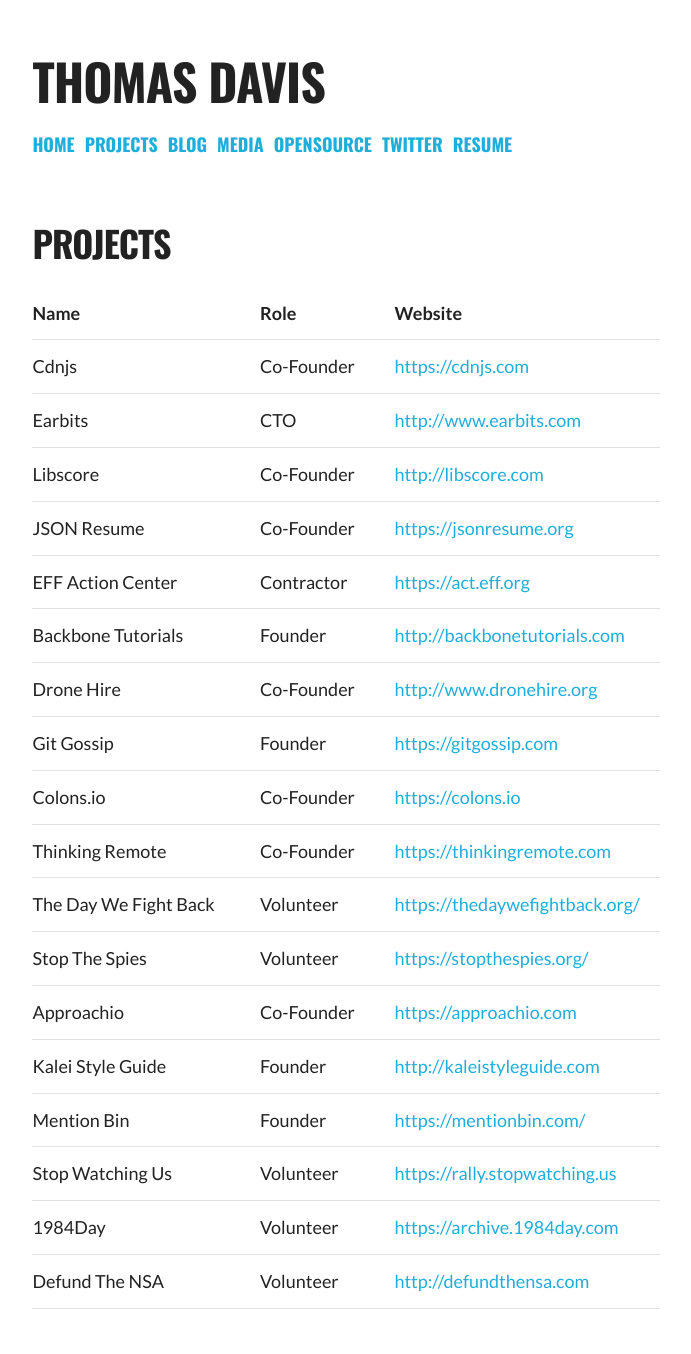
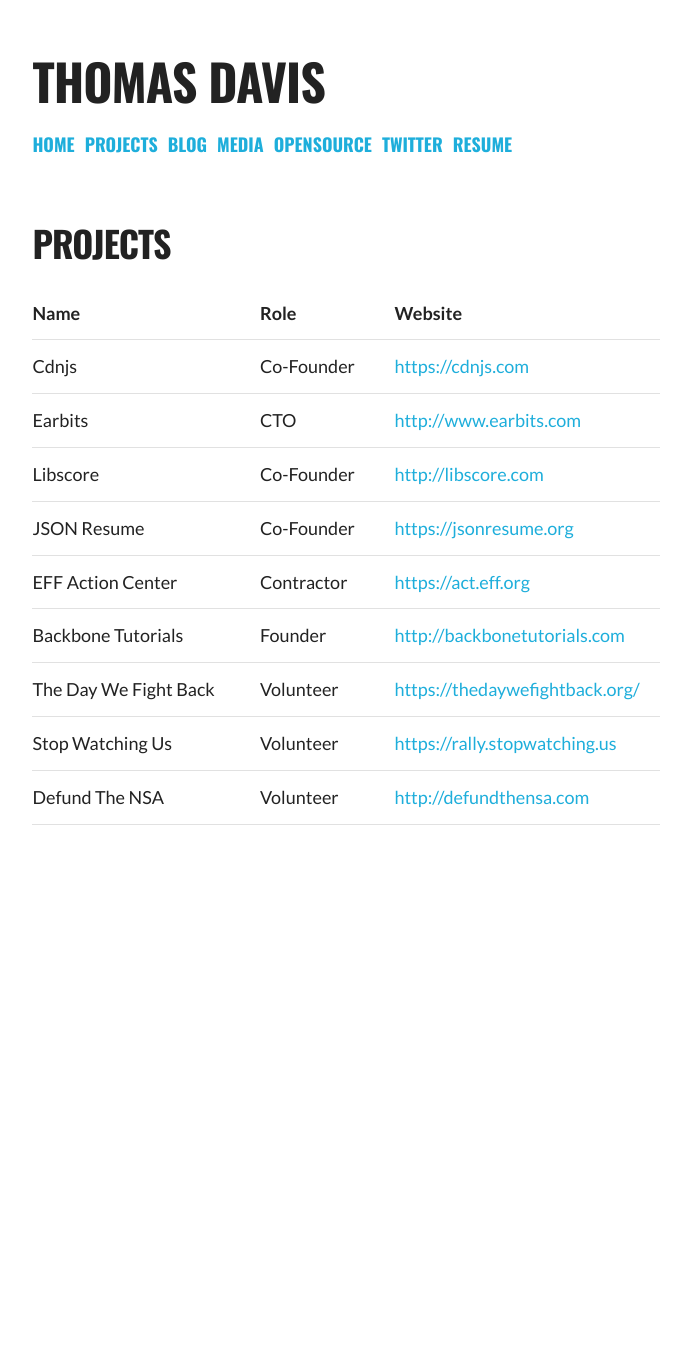
Before and after one commit to thomasdavis/homepage, a Jekyll site: the page built from projects.html, in a window 1280 px wide. Shown: the whole page, without its empty margins (294-985 px from the left). Built offline with Jekyll 4.4.1, drawn with Linux system fonts in a browser that asks for light colours; nearby versions of some CDN libraries; comment, search, counter and statistics services are not loaded; after the commit the page ends 900 px from its top, so only the background shows below that; some of the changed lines change nothing that is shown.

Commit message:
Update portfolio.yaml

```diff
--- a/_data/portfolio.yaml
+++ b/_data/portfolio.yaml
@@ -30,64 +30,16 @@
   role: Founder
   description: I write tutorials and blog post regarding the popular Javascript framework Backbone.js. The tutorials cover a range of topics regarding front end development aimed at beginners, experts and anyone in between.
 
-
-- name: Drone Hire
-  url: http://www.dronehire.org
-  role: Co-Founder
-  description: An international directory of civilian drone / UAV operators for hire. Services include aerial photography, aerial video, mapping, surveying, precision agriculture, real estate photography, remote inspections and infrared imaging. Our plan is to be the place to go when looking for UAV/Drone services. The website is built in Backbone.js and API is built with Node.js and Postgres.
-
-
-- name: Git Gossip
-  url: https://gitgossip.com
-  role: Founder
-  description: An international directory of civilian drone / UAV operators for hire. Services include aerial photography, aerial video, mapping, surveying, precision agriculture, real estate photography, remote inspections and infrared imaging. Our plan is to be the place to go when looking for UAV/Drone services. The website is built in Backbone.js and API is built with Node.js and Postgres.
-
-
-- name: Colons.io
-  url: https://colons.io
-  role: Co-Founder
-  description: An international directory of civilian drone / UAV operators for hire. Services include aerial photography, aerial video, mapping, surveying, precision agriculture, real estate photography, remote inspections and infrared imaging. Our plan is to be the place to go when looking for UAV/Drone services. The website is built in Backbone.js and API is built with Node.js and Postgres.
-
-- name: Thinking Remote
-  url: https://thinkingremote.com
-  role: Co-Founder
-  description: An international directory of civilian drone / UAV operators for hire. Services include aerial photography, aerial video, mapping, surveying, precision agriculture, real estate photography, remote inspections and infrared imaging. Our plan is to be the place to go when looking for UAV/Drone services. The website is built in Backbone.js and API is built with Node.js and Postgres.
-
-
 - name: The Day We Fight Back
   url: https://thedaywefightback.org/
   role: Volunteer
   description: February 11th 2014 is the day the Internet rises up to fight back against mass surveillance.
-
-- name: Stop The Spies
-  role: Volunteer
-  url: https://stopthespies.org/
-
-- name: Approachio
-  role: Co-Founder
-  url: https://approachio.com
-  description: Approachio is your standard question and answer site but focusing on quantifiable answers. Submit your own answers and optionally include your justifications. Over time we should see what the average answer is. You can also sort and filter by what people estimate and learn more about why they selected their answers.
-
-- name: Kalei Style Guide
-  role: Founder
-  url: http://kaleistyleguide.com
-  description: This project aims at making sure your style sheets are fully documented whilst being synchronized with your webpages styles. To do this it actually uses your live stylesheets in so that at anytime you can review how your styleguide looks.
-
-- name: Mention Bin
-  role: Founder
-  url: https://mentionbin.com/
-  description: Mention bin allows anyone to create a campaign page, that lets people target their legislators with a custom message
 
 - name: Stop Watching Us
   role: Volunteer
   url: https://rally.stopwatching.us
   description: On October 26th, the 12th anniversary of the signing of the US Patriot Act, we're taking the next step and holding the largest rally yet against NSA surveillance.
 
-- name: 1984Day
-  role: Volunteer
-  url: https://archive.1984day.com
-  description: This Sunday – 8/4 – Rally Against Unconstitutional Surveillance Join thousands of participants in 1984 Day rallies around the country
-
 - name: Defund The NSA
   role: Volunteer
   url: http://defundthensa.com
```
